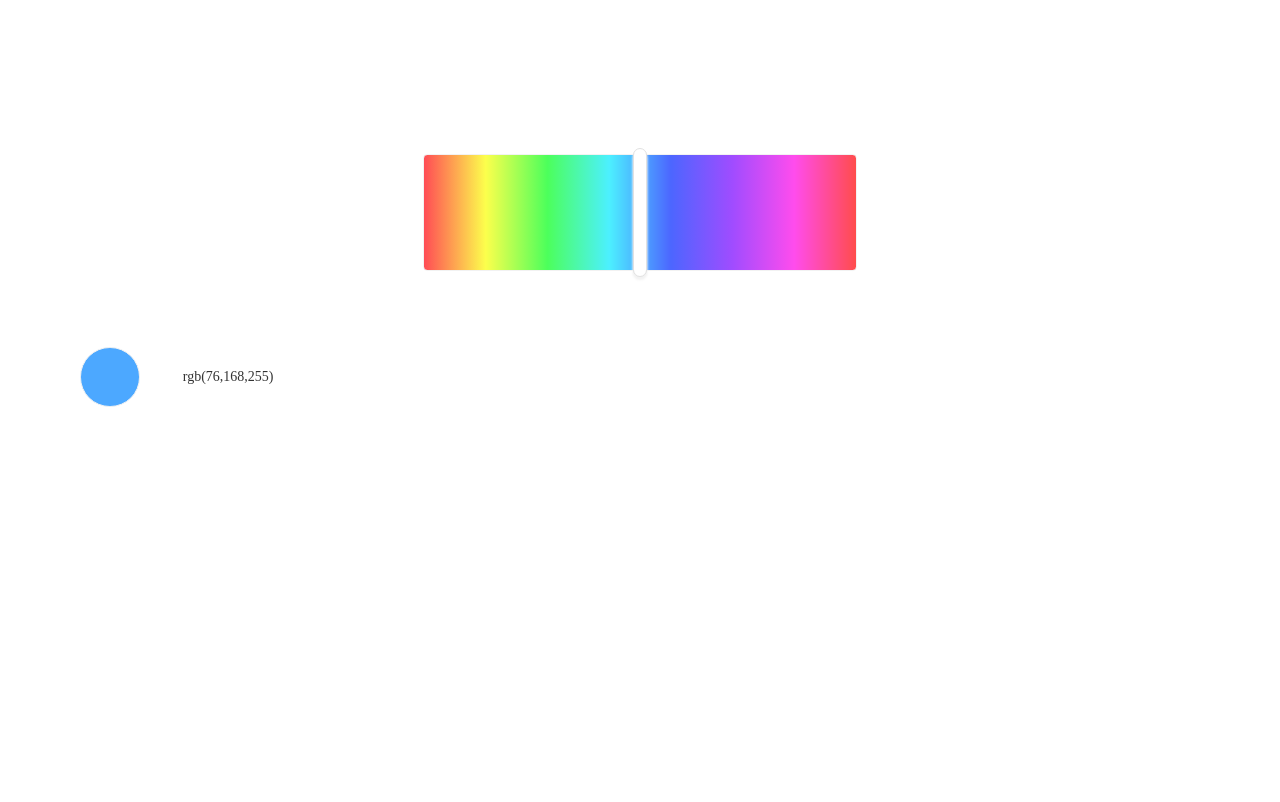
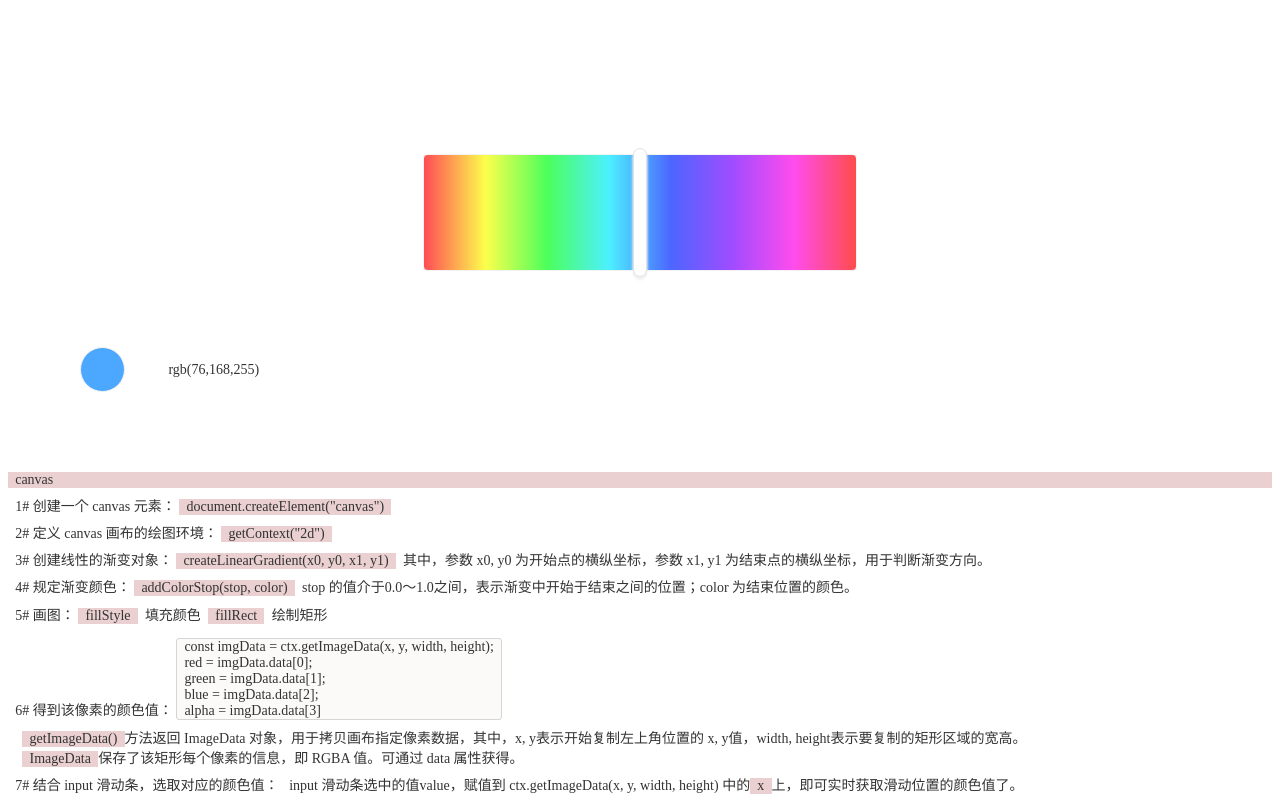
Before and after one commit to sunbingqing/mobileEffects, a Vue app: page /#/canvasColorPicker in a window 1280 px wide. Built offline with nearby package versions, Linux system fonts and the light colour scheme.

Commit message:
canvasColorPicker注释提交

```diff
--- a/src/components/canvasColorPicker.vue
+++ b/src/components/canvasColorPicker.vue
@@ -7,25 +7,65 @@
                 <span class="colorValue">{{colorVal}}</span>
             </div>
         </div>
+        <div class="txtBox">
+            <txt is-block txtColor="#ead0d1">canvas</txt>
+            <txt is-block>1# 创建一个 canvas 元素：
+                <txt txtColor="#ead0d1">document.createElement("canvas")</txt>
+            </txt>
+            <txt is-block>2# 定义 canvas 画布的绘图环境：
+                <txt txtColor="#ead0d1">getContext("2d")</txt>
+            </txt>
+            <txt is-block>3# 创建线性的渐变对象：
+                <txt txtColor="#ead0d1">createLinearGradient(x0, y0, x1, y1)</txt><txt>其中，参数 x0, y0 为开始点的横纵坐标，参数 x1, y1 为结束点的横纵坐标，用于判断渐变方向。</txt>
+            </txt>
+            <txt is-block>4# 规定渐变颜色：
+                <txt txtColor="#ead0d1">addColorStop(stop, color)</txt><txt>stop 的值介于0.0～1.0之间，表示渐变中开始于结束之间的位置；color 为结束位置的颜色。</txt>
+            </txt>
+            <txt is-block>5# 画图：
+                <txt txtColor="#ead0d1">fillStyle</txt><txt>填充颜色</txt>
+                <txt txtColor="#ead0d1">fillRect</txt><txt>绘制矩形</txt>
+            </txt>
+            <txt is-block>6# 得到该像素的颜色值：
+                <txt is-code>const imgData = ctx.getImageData(x, y, width, height);<br>
+            red = imgData.data[0];<br>
+            green = imgData.data[1];<br>
+            blue = imgData.data[2];<br>
+            alpha = imgData.data[3]</txt>
+                <txt><txt txtColor="#ead0d1">getImageData()</txt>方法返回 ImageData 对象，用于拷贝画布指定像素数据，其中，x, y表示开始复制左上角位置的 x, y值，width, height表示要复制的矩形区域的宽高。</txt>
+                <txt><txt txtColor="#ead0d1">ImageData</txt>保存了该矩形每个像素的信息，即 RGBA 值。可通过 data 属性获得。</txt>
+            </txt>
+            <txt is-block>7# 结合 input 滑动条，选取对应的颜色值：
+                <txt>input 滑动条选中的值value，赋值到 ctx.getImageData(x, y, width, height) 中的<txt txtColor="#ead0d1">x</txt>上，即可实时获取滑动位置的颜色值了。</txt>
+            </txt>
+        </div>
     </div>
 </template>
 
 <script>
+import txt from './../components/elements/text.vue'
+
 export default {
     name: 'canvasColorPicker',
+    components: {
+        txt
+    },
     data() {
         return {
             inputValue: null,
             color: null,
-            colorVal: null
+            colorVal: null,
+            timer:null,
+            c: null
         }
     },
     mounted() {
         this.color = this.drawCavans();
+        // document.body.appendChild(this.c)
         this.colorVal = "rgb(" + this.color.r + "," + this.color.g + "," +this.color.b + ")";
     },
     methods: {
         change() {
+
             this.inputValue = this.$refs.inputVal.value;
 
             this.color = this.drawCavans(this.inputValue);
@@ -35,8 +75,10 @@ export default {
             //TODO 通过hsb转换后的rgb与canvas画出颜色在取值时会有误差
             value = value || 50;
             let red,green,blue;
-            let c = document.createElement("canvas"); //canvas画布
-            let ctx = c.getContext("2d");
+            this.c = document.createElement("canvas"); //canvas画布
+            console.log(this.c,'1')
+
+            let ctx = this.c.getContext("2d");
             let grd = ctx.createLinearGradient(0, 0, 100.5, 0);    //开始及结束的坐标：x0,y0,x1,y1,取0.5是为当value=100时，可以取到图片
             grd.addColorStop(0, "#FF4C55");
             grd.addColorStop(0.14, "#FCFF4C");
@@ -47,9 +89,8 @@ export default {
             grd.addColorStop(0.86, "#FF4CED");
             grd.addColorStop(1, "#FF4C4C");
             ctx.fillStyle = grd;
-            ctx.fillRect(0, 0, 100.5, 5);    //填充颜色，开始点坐标、宽、高：x0,y0,width,height
-
-            const imgData = ctx.getImageData(value, 0, 100.5, 5);    //图片的起始位置、宽、高，x0,y0,width,height
+            ctx.fillRect(0, 0, 100.5, 10);    //填充颜色，开始点坐标、宽、高：x0,y0,width,height
+            const imgData = ctx.getImageData(value, 0, 5, 5);   //图片的起始位置、宽、高，x0,y0,width,height
             red = imgData.data[0];    //返回的图片的RGBA值
             green = imgData.data[1];
             blue = imgData.data[2];
@@ -60,6 +101,11 @@ export default {
 </script>
 
 <style scoped>
+canvas{
+    width: 400px;
+    height: 400px;
+    border: 4px solid red;
+}
 .canvasColorPicker{
     padding-top: 1rem;
 }
@@ -91,8 +137,8 @@ export default {
 }
 .colorBlock{
     display: inline-block;
-    width: 0.4rem;
-    height: 0.4rem;
+    width: 0.3rem;
+    height: 0.3rem;
     border: 1px solid #f2f2f2;
     border-radius:50%;
     vertical-align: middle;
@@ -103,4 +149,7 @@ export default {
     vertical-align: middle;
     padding-left: 0.3rem;
 }
+.txtBox{
+    padding-top: 0.5rem;
+}
 </style>
```
